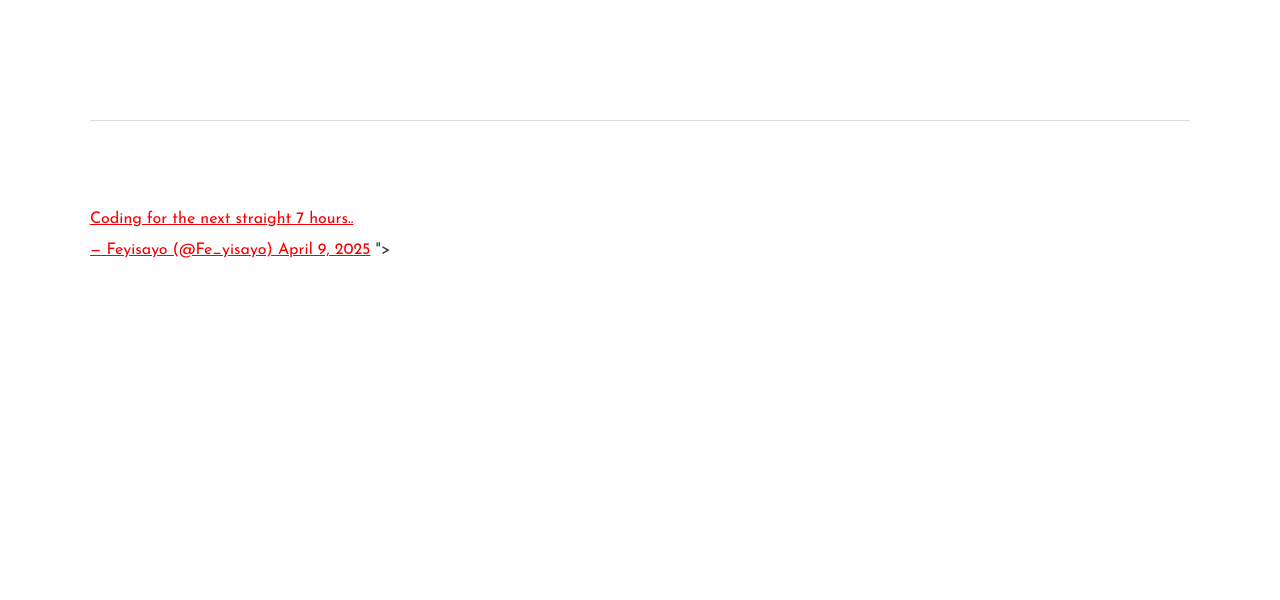
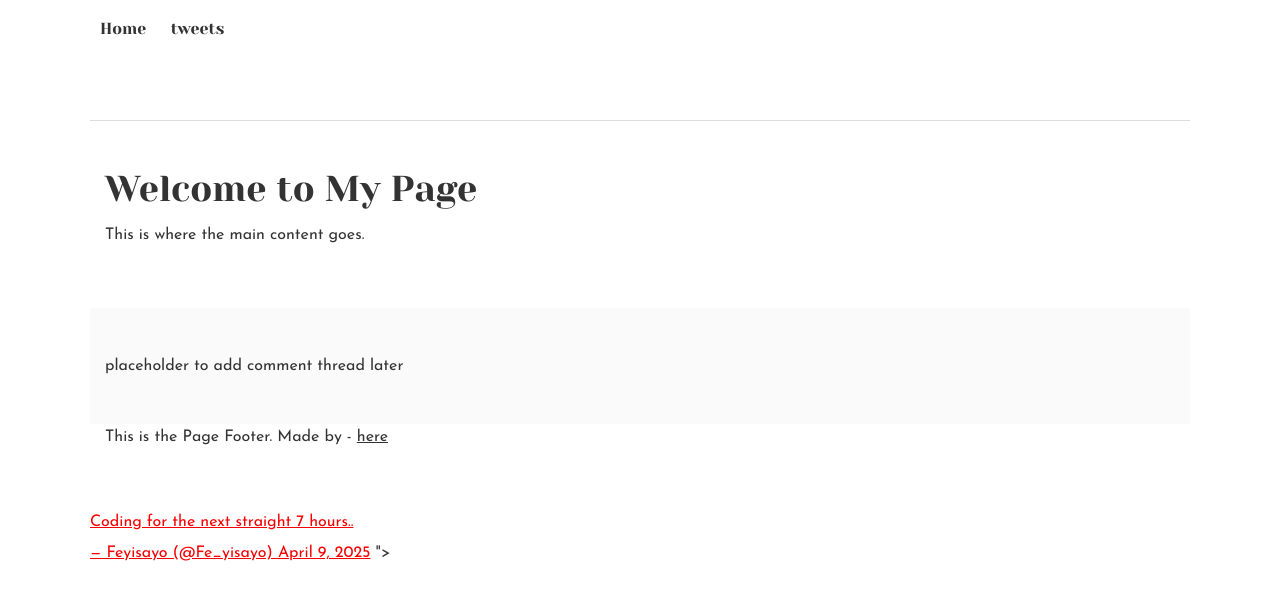
Before and after one commit to DavdePianist/My_First_Portfolio, a plain HTML site: page html_basic/tweets.html in a window 1280 px wide. Drawn offline with Linux system fonts and the light colour scheme; files that its build step writes are made by us from their sources.

Commit message:
made changes to tweets

```diff
--- a/html_basic/tweets.html
+++ b/html_basic/tweets.html
@@ -10,19 +10,37 @@
 </head>
 <body>
 <header>
+    <nav>
+      <ul>
+        <li><a href="index.html">Home</a></li>
+        <li><a href="tweets.html">tweets</a></li>
+      </ul>
+    </nav>
 
   </header>
 
+
   <main>
+    <article>
+      <h1>Welcome to My Page</h1>
+      <p>This is where the main content goes.</p>
+    </article>
 
+    <aside>
+      placeholder to add comment thread later
+    </aside>
 
   </main>
 
 
   <footer>
-
+  <p>
+This is the Page Footer.
+Made by <David> - <a href="https://x.com/Fe_yisayo" target="_blank">here</a>
+  </p>
 
   </footer>
+<a href= "https://i.ibb.co/gTDZZT8/ALX-Logo-07.png"></a>
     <a href="<blockquote class="twitter-tweet"><p lang="en" dir="ltr">Coding for the next straight 7 hours..</p>&mdash; Feyisayo (@Fe_yisayo) <a href="https://twitter.com/Fe_yisayo/status/1910076647228817518?ref_src=twsrc%5Etfw">April 9, 2025</a></blockquote> <script async src="https://platform.twitter.com/widgets.js" charset="utf-8"></script>"></a>
 </body>
 </html>
```
Lines whose indentation alone changed are shown as unchanged.
